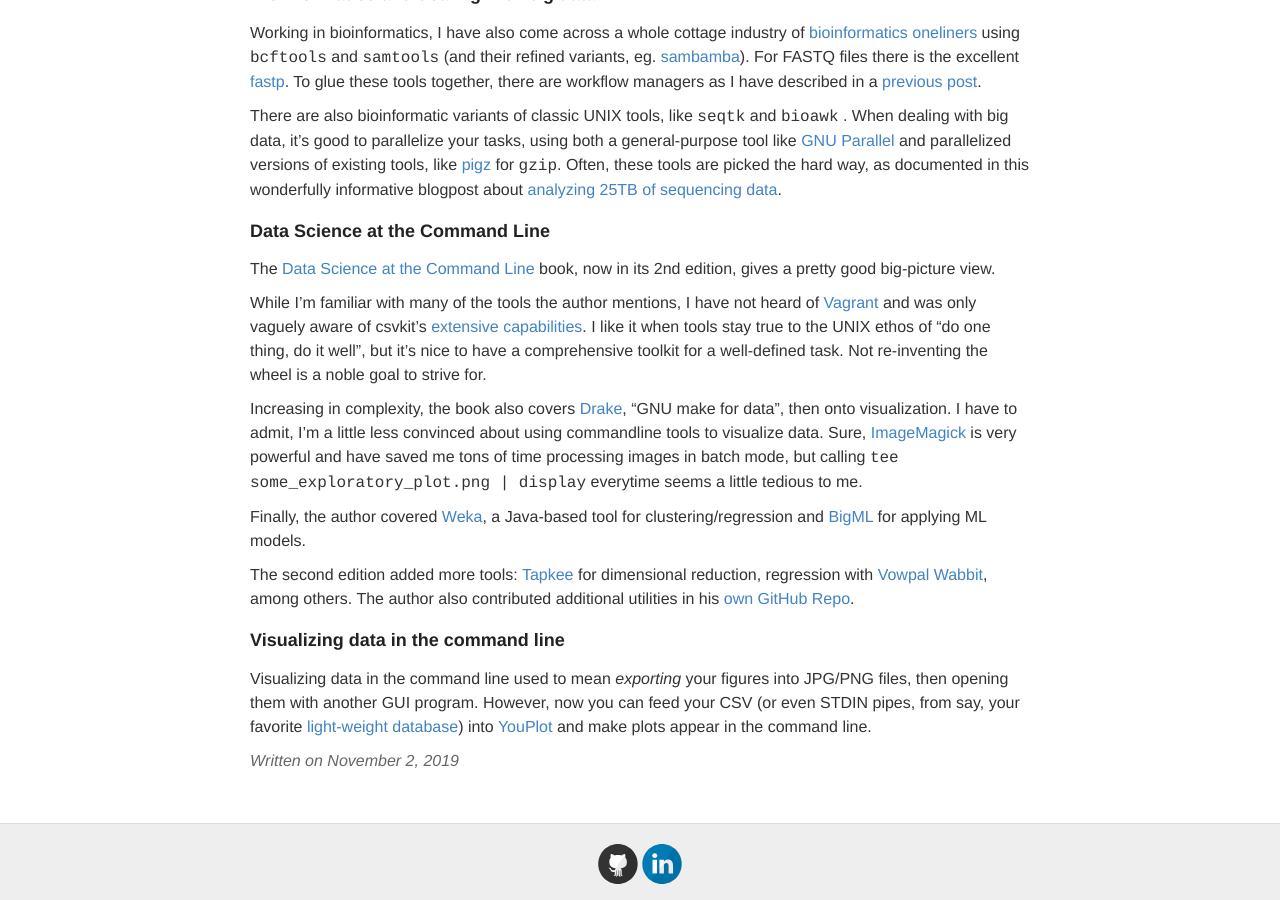
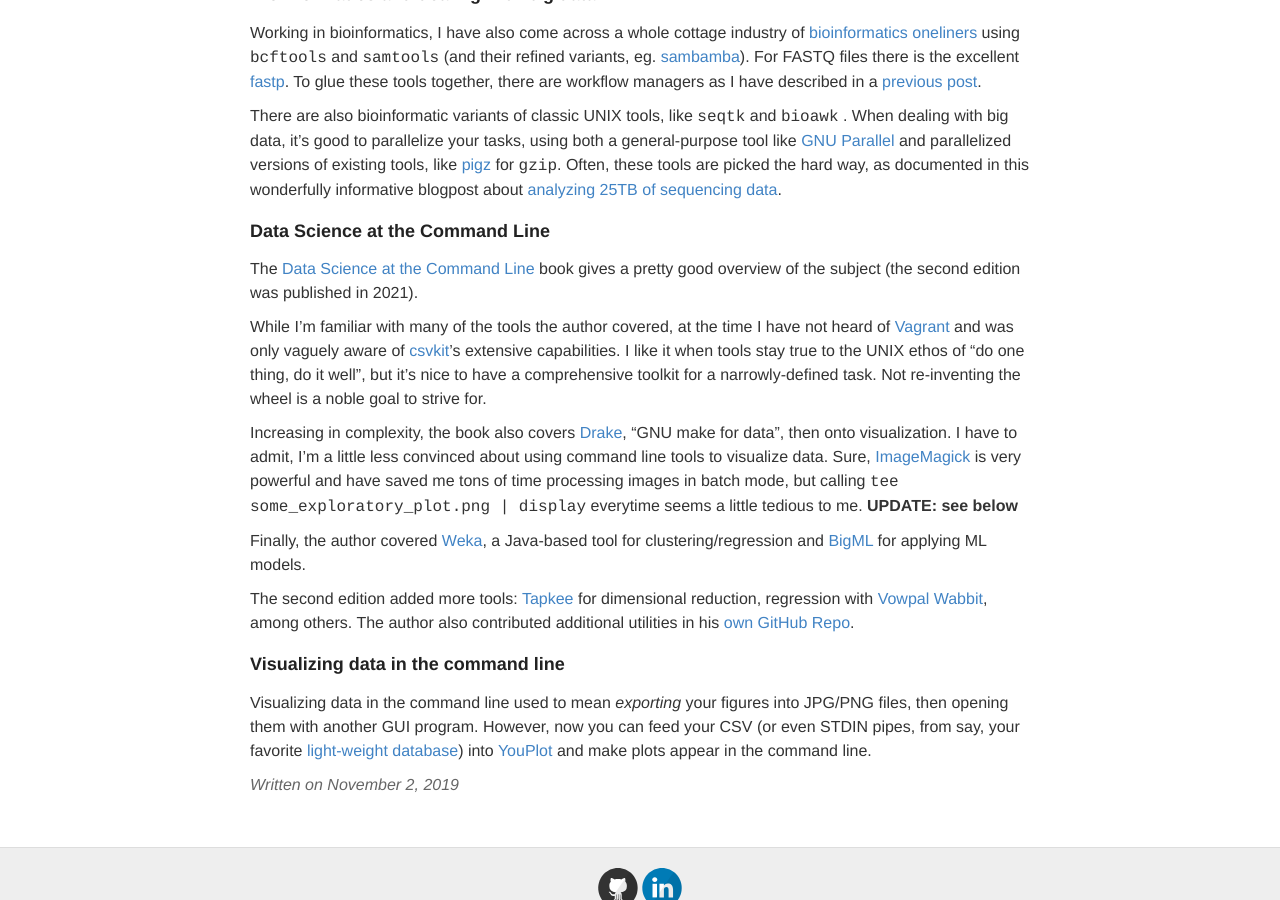
Before and after one commit to ptvan/ptvan.github.io, a Jekyll site: the page built from _posts/2019-11-02-command-line-tools.md, in a window 1280 px wide and 900 px high, scrolled down 543 px. Built offline with Jekyll 4.4.1, drawn with Linux system fonts in a browser that asks for light colours.

Commit message:
minor updates, fixed links

````diff
--- a/_posts/2019-11-02-command-line-tools.md
+++ b/_posts/2019-11-02-command-line-tools.md
@@ -13,15 +13,15 @@
 
 Working in bioinformatics, I have also come across a whole cottage industry of [bioinformatics oneliners](https://github.com/stephenturner/oneliners) using `bcftools` and `samtools` (and their refined variants, eg. [sambamba](https://lomereiter.github.io/sambamba/)). For FASTQ files there is the excellent [fastp](https://github.com/OpenGene/fastp). To glue these tools together, there are workflow managers as I have described in a [previous post](https://ptvan.github.io/workflow-managers/).
 
-There are also bioinformatic variants of classic UNIX tools, like `seqtk` and `bioawk` . When dealing with big data, it's good to parallelize your tasks, using both a general-purpose tool like [GNU Parallel](https://www.gnu.org/software/parallel/) and parallelized versions of existing tools, like [pigz](https://zlib.net/pigz/) for `gzip`. Often, these tools are picked the hard way, as documented in this wonderfully informative blogpost about [analyzing 25TB of sequencing data](https://livefreeordichotomize.com/2019/06/04/using_awk_and_r_to_parse_25tb/).
+There are also bioinformatic variants of classic UNIX tools, like `seqtk` and `bioawk` . When dealing with big data, it's good to parallelize your tasks, using both a general-purpose tool like [GNU Parallel](https://www.gnu.org/software/parallel/) and parallelized versions of existing tools, like [pigz](https://zlib.net/pigz/) for `gzip`. Often, these tools are picked the hard way, as documented in this wonderfully informative blogpost about [analyzing 25TB of sequencing data](https://livefreeordichotomize.com/posts/2019-06-04-using-awk-and-r-to-parse-25tb/).
 
 ### Data Science at the Command Line
 
-The [Data Science at the Command Line](https://www.datascienceatthecommandline.com/) book, now in its 2nd edition, gives a pretty good big-picture view.
+The [Data Science at the Command Line](https://www.datascienceatthecommandline.com/) book gives a pretty good overview of the subject (the second edition was published in 2021).
 
-While I'm familiar with many of the tools the author mentions, I have not heard of [Vagrant](https://www.vagrantup.com/docs/cli/) and was only vaguely aware of csvkit's [extensive capabilities](https://source.opennews.org/articles/eleven-awesome-things-you-can-do-csvkit/). I like it when tools stay true to the UNIX ethos of "do one thing, do it well", but it's nice to have a comprehensive toolkit for a well-defined task. Not re-inventing the wheel is a noble goal to strive for.
+While I'm familiar with many of the tools the author covered, at the time I have not heard of [Vagrant](https://www.vagrantup.com/docs/cli/) and was only vaguely aware of [csvkit](https://source.opennews.org/articles/eleven-awesome-things-you-can-do-csvkit/)'s extensive capabilities. I like it when tools stay true to the UNIX ethos of "do one thing, do it well", but it's nice to have a comprehensive toolkit for a narrowly-defined task. Not re-inventing the wheel is a noble goal to strive for.
 
-Increasing in complexity, the book also covers [Drake](https://github.com/Factual/drake), "GNU make for data", then onto visualization. I have to admit, I'm a little less convinced about using commandline tools to visualize data. Sure, [ImageMagick](https://imagemagick.org) is very powerful and have saved me tons of time processing images in batch mode, but calling ```tee some_exploratory_plot.png | display``` everytime seems a little tedious to me.
+Increasing in complexity, the book also covers [Drake](https://github.com/Factual/drake), "GNU make for data", then onto visualization. I have to admit, I'm a little less convinced about using command line tools to visualize data. Sure, [ImageMagick](https://imagemagick.org) is very powerful and have saved me tons of time processing images in batch mode, but calling ```tee some_exploratory_plot.png | display``` everytime seems a little tedious to me. **UPDATE: see below**
 
 Finally, the author covered [Weka](https://www.cs.waikato.ac.nz/ml/weka/), a Java-based tool for clustering/regression and [BigML](https://bigml.com/) for applying ML models.
 
````
